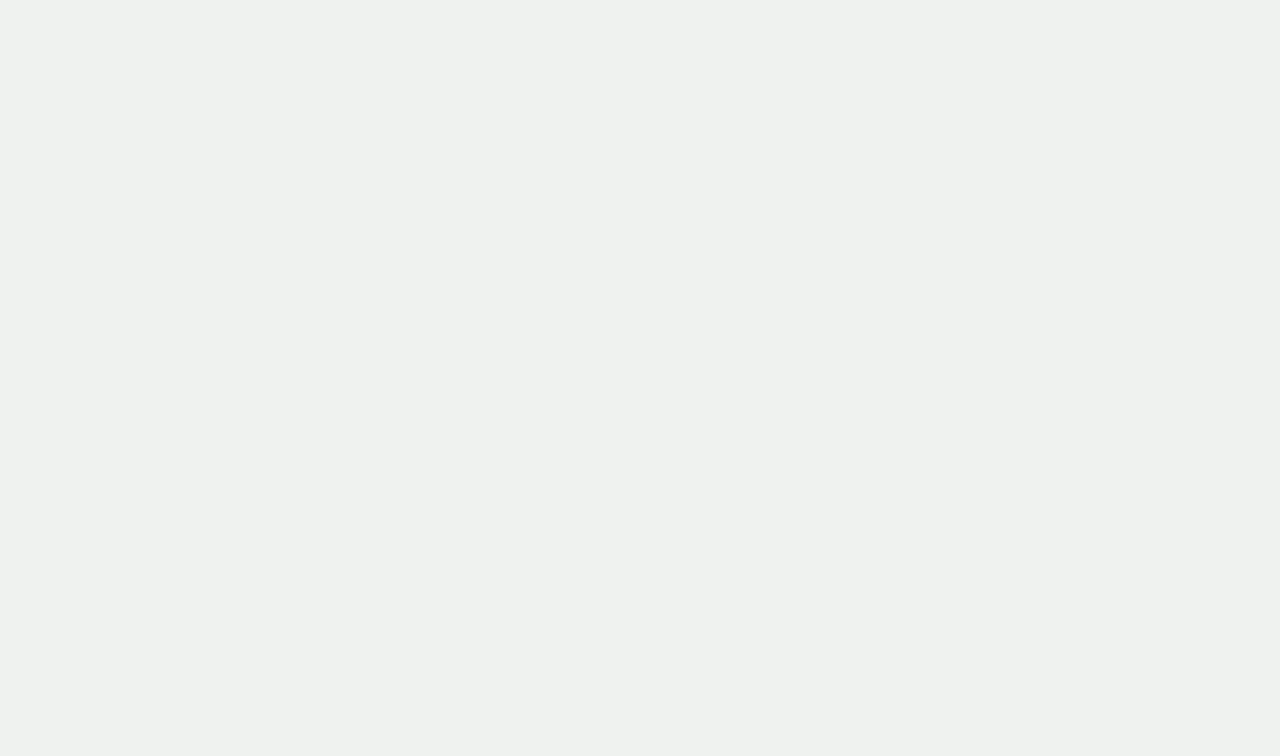
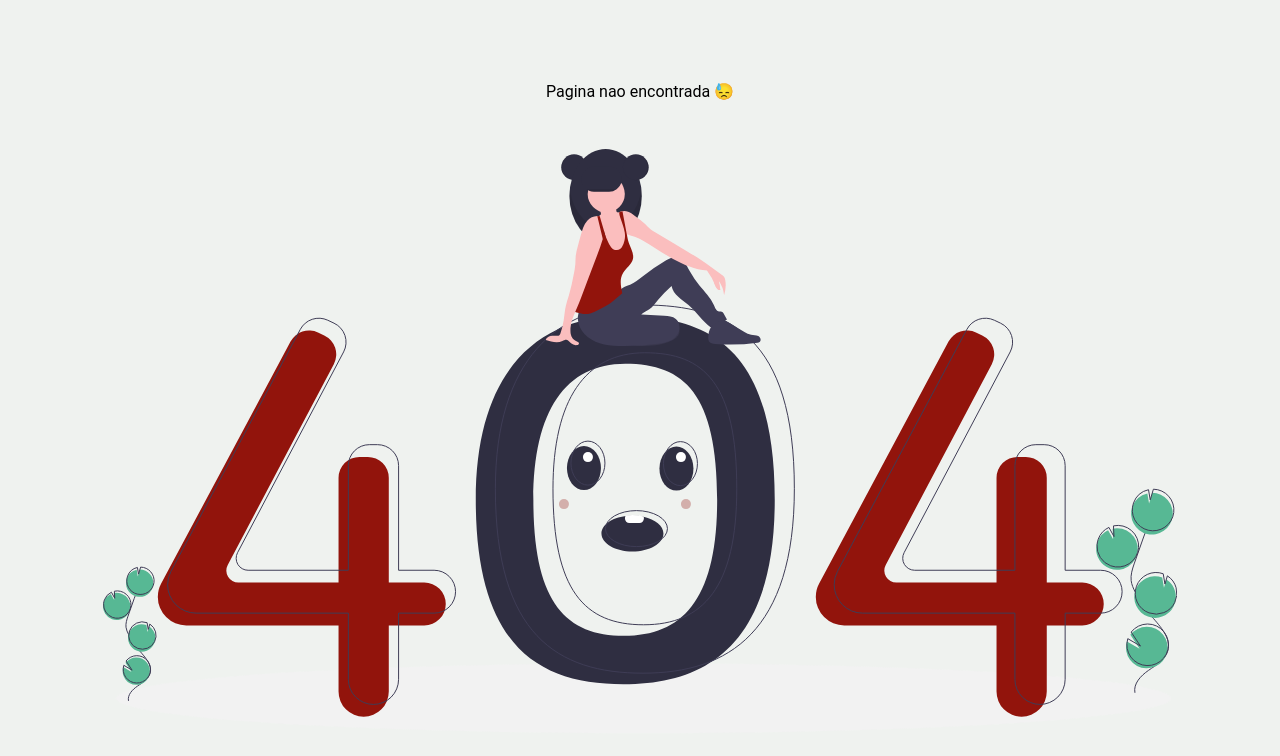
Before and after one commit to AbatCaverna/repfinder, a React (Create React App) app: page / in a window 1280 px wide. Shown: the top 756 px of the page. Built offline with nearby package versions, Linux system fonts and the light colour scheme.

Commit message:
:sparkles: Created error page

```diff
--- a/src/App.tsx
+++ b/src/App.tsx
@@ -8,12 +8,14 @@ import GlobalStyle from './globalStyles';
 
 //pages
 import Login from './pages/login'
+import Error from './pages/error'
 
 function App() {
   return (
       <Router history={history}>
         <Switch>
           <Route exact path="/login" component= {Login}/>
+          <Route exact path="/" component= {Error}/>
           <Redirect from="*" to="/" />
         </Switch>
         <GlobalStyle/>
--- /dev/null
+++ b/src/pages/error/index.tsx
@@ -0,0 +1,15 @@
+import React from 'react';
+import {ReactComponent as NotFoundIcon} from '../../assets/undraw_page_not_found_su7k.svg'
+
+import { Container } from './styles';
+
+const Error: React.FC = () => {
+  return (
+      <Container>
+          <p>Pagina nao encontrada 😓</p>
+          <NotFoundIcon/>
+      </Container>
+  );
+}
+
+export default Error;
--- /dev/null
+++ b/src/pages/error/styles.ts
@@ -0,0 +1,13 @@
+import styled from 'styled-components';
+
+export const Container = styled.div`
+    height: 100vh;
+    display: flex;
+    justify-content: center;
+    align-items: center;
+    flex-direction: column;
+
+    p {
+        margin-bottom: 3rem;
+    }
+`
--- a/src/pages/login/index.tsx
+++ b/src/pages/login/index.tsx
@@ -2,8 +2,8 @@ import React from 'react';
 
 // import { Container } from './styles';
 
-const login: React.FC = () => {
+const Login: React.FC = () => {
   return <div>Login works!</div>;
 }
 
-export default login;
+export default Login;
```
Also changed, not shown: src/assets/undraw_page_not_found_su7k.svg (added).
